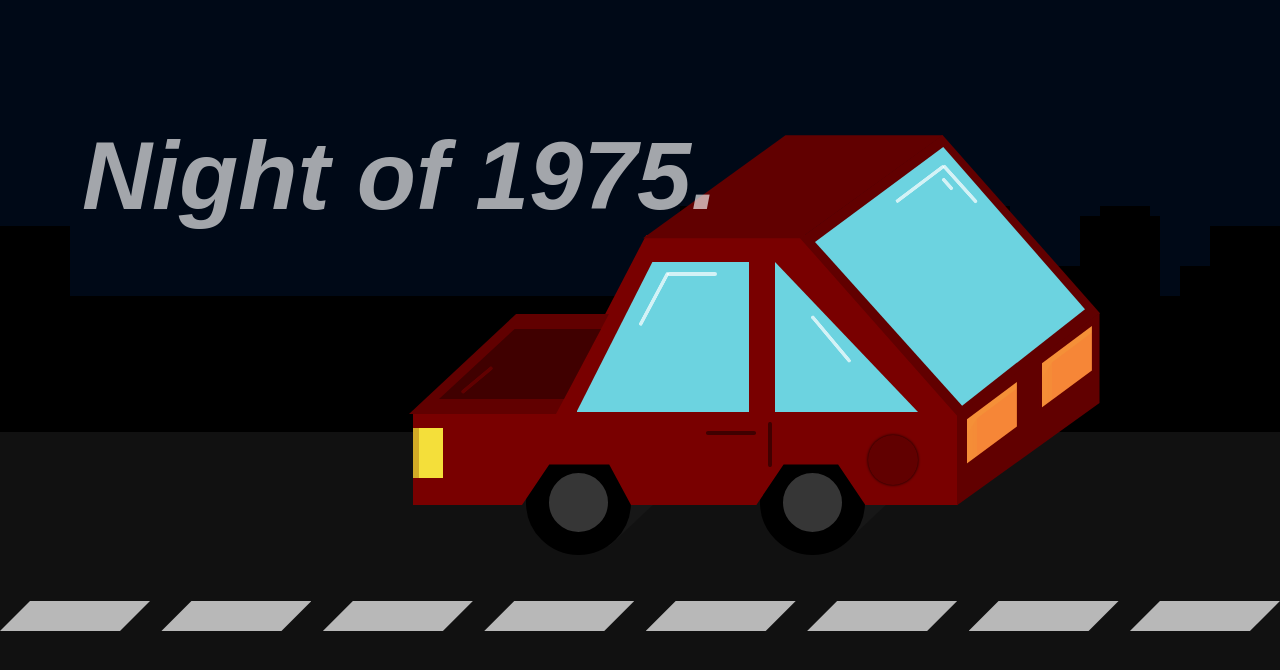
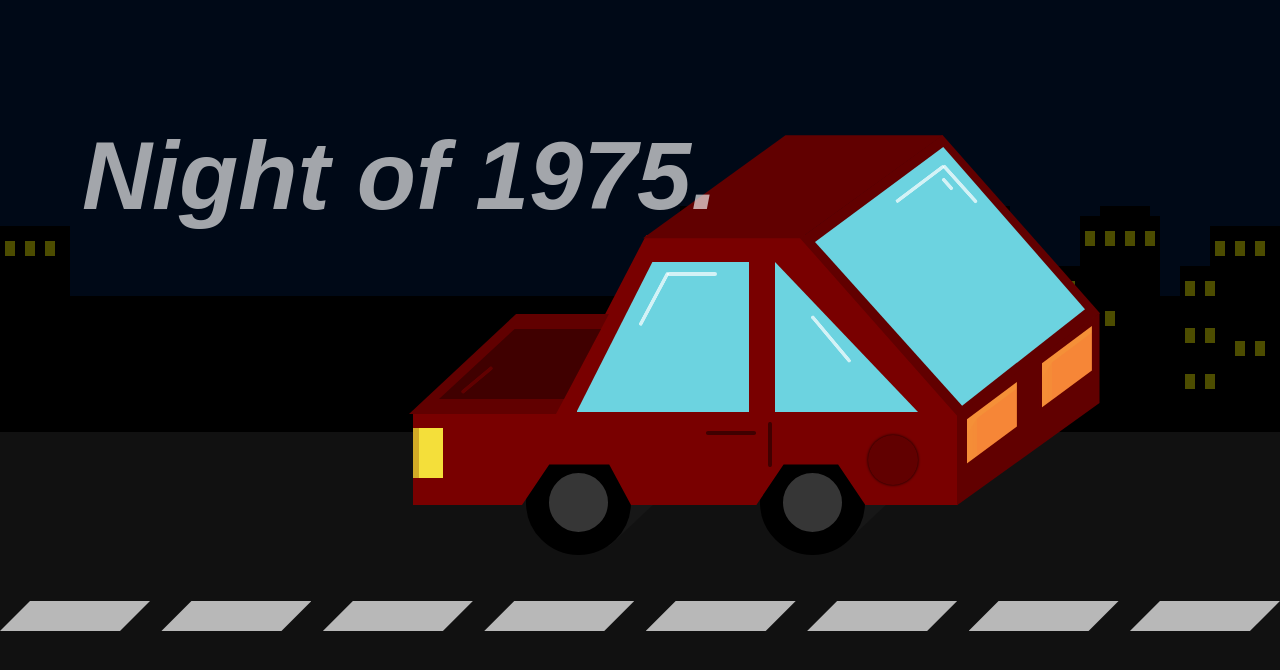
Before and after one commit to eugeniia0311/Car, a plain HTML site: page index.html in a window 1280 px wide. Drawn offline with Linux system fonts and the light colour scheme.

Commit message:
little windows

```diff
--- a/assets/styles/town.css
+++ b/assets/styles/town.css
@@ -10,6 +10,10 @@
 .house {
 	position: absolute;
 	background-color: black;
+	display: flex;
+	flex-wrap: wrap;
+	align-items: flex-start;
+	justify-content: flex-start;
 }
 
 .house.-m {
@@ -66,3 +70,14 @@
 	top: -40px;
 	right: 340px;
 }
+
+
+.house__window{
+	width: 10px;
+	height: 15px;
+	background-color: yellow;
+	opacity: 30%;
+	margin-top: 15px;
+	margin-left: 5px;
+	margin-right: 5px;
+}
--- a/index.html
+++ b/index.html
@@ -18,15 +18,74 @@
 	<section class="section">
 		<h1 class="title">Night of 1975.</h1>
 		<div class="town">
-			<div class="house -m"></div>
-			<div class="house -s"></div>
-			<div class="house -l"></div>
-			<div class="house -m"></div>
-			<div class="house -s"></div>
-			<div class="house -l"></div>
-			<div class="house -m"></div>
-			<div class="house -s"></div>
-			<div class="house -l"></div>
+			<div class="house -m">
+				<div class="house__window"></div>
+				<div class="house__window"></div>
+				<div class="house__window"></div>
+				<div class="house__window"></div>
+				<div class="house__window"></div>
+				<div class="house__window"></div>
+			</div>
+			<div class="house -s">
+								<div class="house__window"></div>
+				<div class="house__window"></div>
+				<div class="house__window"></div>
+				<div class="house__window"></div>
+				<div class="house__window"></div>
+				<div class="house__window"></div>
+			</div>
+			<div class="house -l">
+								<div class="house__window"></div>
+				<div class="house__window"></div>
+				<div class="house__window"></div>
+				<div class="house__window"></div>
+				<div class="house__window"></div>
+				<div class="house__window"></div>
+			</div>
+			<div class="house -m">
+								<div class="house__window"></div>
+				<div class="house__window"></div>
+				<div class="house__window"></div>
+				<div class="house__window"></div>
+				<div class="house__window"></div>
+				<div class="house__window"></div>
+			</div>
+			<div class="house -s">
+								<div class="house__window"></div>
+				<div class="house__window"></div>
+				<div class="house__window"></div>
+				<div class="house__window"></div>
+				<div class="house__window"></div>
+				<div class="house__window"></div>
+			</div>
+			<div class="house -l">				<div class="house__window"></div>
+				<div class="house__window"></div>
+				<div class="house__window"></div>
+				<div class="house__window"></div>
+				<div class="house__window"></div>
+				<div class="house__window"></div></div>
+			<div class="house -m">				<div class="house__window"></div>
+				<div class="house__window"></div>
+				<div class="house__window"></div>
+				<div class="house__window"></div>
+				<div class="house__window"></div>
+				<div class="house__window"></div></div>
+			<div class="house -s">
+								<div class="house__window"></div>
+				<div class="house__window"></div>
+				<div class="house__window"></div>
+				<div class="house__window"></div>
+				<div class="house__window"></div>
+				<div class="house__window"></div>
+			</div>
+			<div class="house -l">
+								<div class="house__window"></div>
+				<div class="house__window"></div>
+				<div class="house__window"></div>
+				<div class="house__window"></div>
+				<div class="house__window"></div>
+				<div class="house__window"></div>
+			</div>
 			<div class="house -m"></div>
 			<div class="house -s"></div>
 		</div>
```
